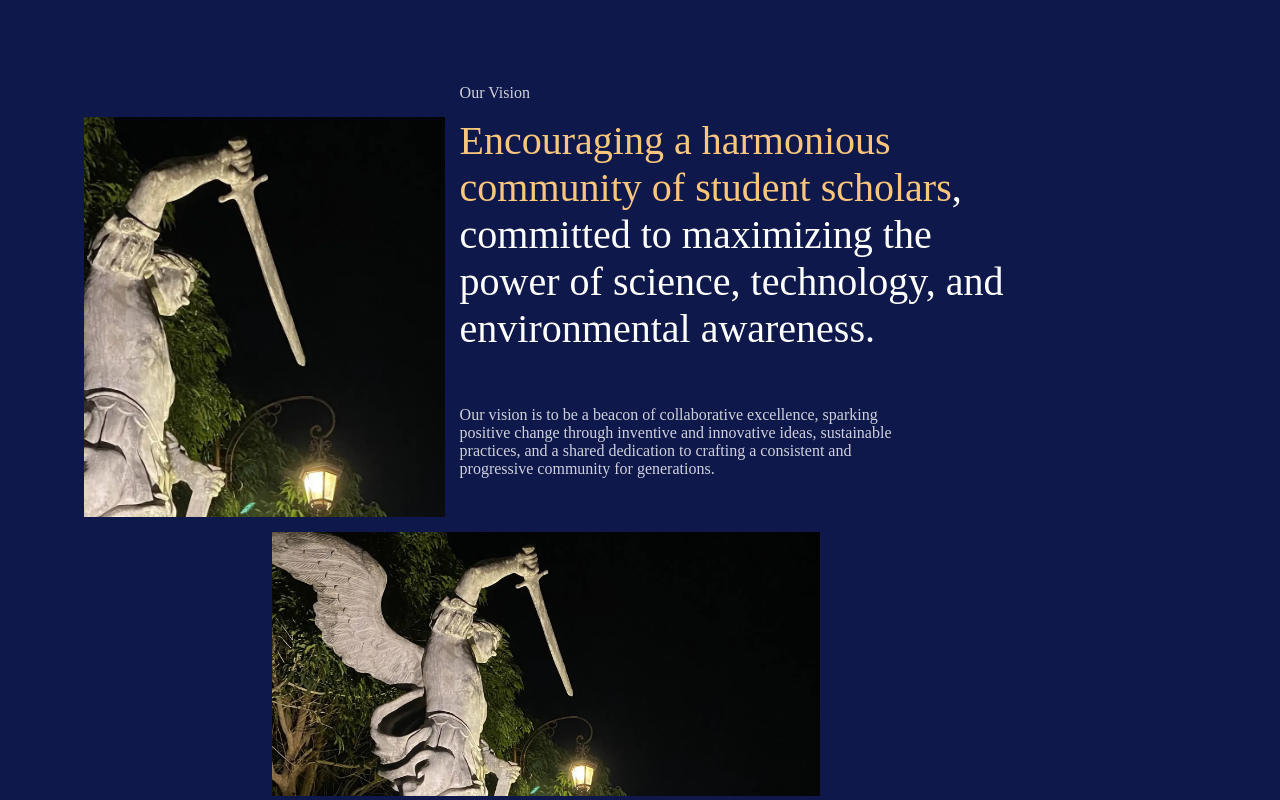
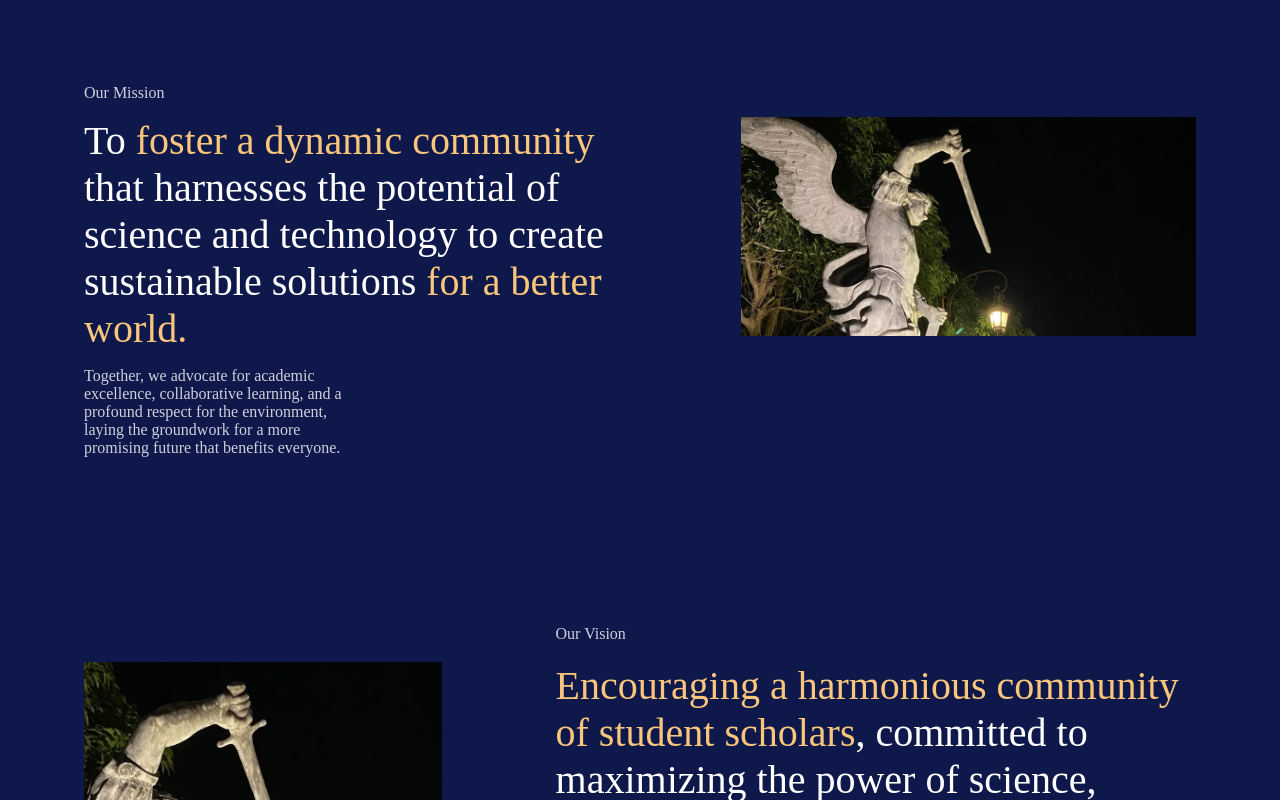
Before and after one commit to ADS-HAUSC/iskolink, an Angular app in the folder client/: page /about in a window 1280 px wide. Shown: the top 800 px of the page. Built offline with nearby package versions, Linux system fonts and the light colour scheme.

Commit message:
about unfinished

```diff
--- a/client/src/app/about/about.component.html
+++ b/client/src/app/about/about.component.html
@@ -8,7 +8,7 @@
     </section> -->
 
     <!-- ORIGIN SECTION -->
-    <!-- <section class="px-sm md:px-md lg:px-xl>
+    <!-- <section class="px-sm md:px-md lg:px-xl">
         <p>Our Origin</p>
         <h2>Founded on the belief that science and technology can drive meaningful change, ADS-HAUSC has been a <span>pillar of academic excellence</span> and <span>community impact.</span></h2>
         <p>ADS-HAUSC nurtures future leaders in science and technology through innovation, collaboration, and service. Committed to academic excellence and community engagement, we bridge knowledge with real-world impact to drive progress for the nation.</p>
@@ -17,21 +17,21 @@
     </section> -->
 
     <!-- MISSION SECTION -->
-    <!-- <section class="px-sm md:px-md lg:px-xl>
-        <p>Our Mission</p>
-        <h2>To <span>foster a dynamic community</span> that harnesses the potential of science and technology to create sustainable solutions <span>for a better world.</span></h2>
-        <p>Together, we advocate for academic excellence, collaborative learning, and a profound respect for the environment, laying the groundwork for a more promising future that benefits everyone.</p>
-        <img src="" alt="">
-    </section> -->
+    <section class="py-3xl px-md md:px-lg lg:px-3xl grid w-full gap-xs grid-cols-4 md:grid-cols-10 xl:grid-cols-12">
+        <p class="col-start-1 col-span-4 md:col-span-10 xl:col-span-12">Our Mission</p>
+        <h2 class="col-start-1 col-span-4 md:col-span-10 xl:col-span-6">To <span>foster a dynamic community</span> that harnesses the potential of science and technology to create sustainable solutions <span>for a better world.</span></h2>
+        <img class="object-cover col-start-1 col-span-4 md:col-start-6 md:order-2 md:col-span-5 xl:col-start-8 xl:col-span-5 xl:order-1" src="/images/about-hero.webp" alt="Mission image">
+        <p class="col-start-1 col-span-4 md:col-start-1 md:order-1 md:col-span-4 xl:col-start-1 xl:col-span-3">Together, we advocate for academic excellence, collaborative learning, and a profound respect for the environment, laying the groundwork for a more promising future that benefits everyone.</p>
+    </section>
 
     <!-- not done -->
     <!-- VISION SECTION -->
-    <section class="py-3xl px-md md:px-lg lg:px-3xl grid w-full gap-xs grid-cols-4 md:grid-cols-10 xl:grid-cols-12">
-        <p class="col-start-1 col-span-4 md:col-start-5">Our Vision</p>
+    <section class="py-3xl px-md md:px-lg lg:px-3xl grid w-full gap-xs lg:gap-md xl:gap-sm grid-cols-4 md:grid-cols-10 xl:grid-cols-12">
+        <p class="col-start-1 col-span-4 md:col-start-5 xl:col-start-6">Our Vision</p>
         <img class="col-start-1 col-span-4 h-[25rem] object-cover md:row-span-2" src="/images/about-hero.webp" alt="Vision section big image">
-        <h2 class="col-start-1 col-span-4 md:col-start-5 md:col-span-6"><span>Encouraging a harmonious community of student scholars</span>, committed to maximizing the power of science, technology, and environmental awareness.</h2>
-        <p class="col-start-1 col-span-3 md:col-start-5 md:col-span-5">Our vision is to be a beacon of collaborative excellence, sparking positive change through inventive and innovative ideas, sustainable practices, and a shared dedication to crafting a consistent and progressive community for generations.</p>
-        <img class="col-start-1 col-span-4 md:col-start-3 md:col-span-6" src="/images/about-hero.webp" alt="Vision section small image">
+        <h2 class="col-start-1 col-span-4 md:col-start-5 md:col-span-6 xl:col-start-6 xl:col-span-7"><span>Encouraging a harmonious community of student scholars</span>, committed to maximizing the power of science, technology, and environmental awareness.</h2>
+        <p class="col-start-1 col-span-3 md:col-start-5 md:col-span-4 xl:col-start-6 xl:col-span-3">Our vision is to be a beacon of collaborative excellence, sparking positive change through inventive and innovative ideas, sustainable practices, and a shared dedication to crafting a consistent and progressive community for generations.</p>
+        <img class="col-start-1 col-span-4 md:col-start-3 md:col-span-6 xl:col-start-10 xl:col-span-3" src="/images/about-hero.webp" alt="Vision section small image">
     </section>
 
     <!-- CORE VALUES SECTION -->
```
